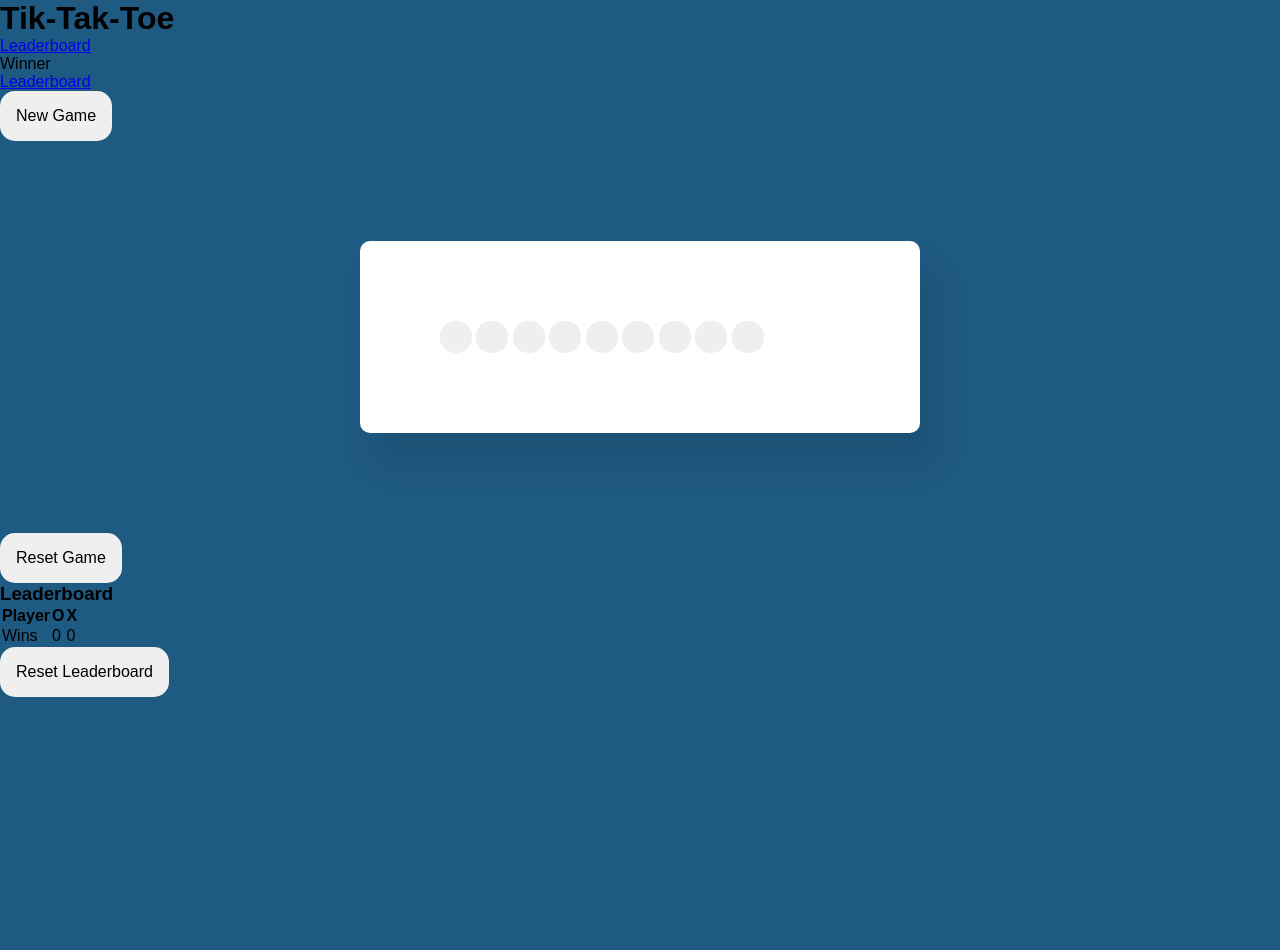
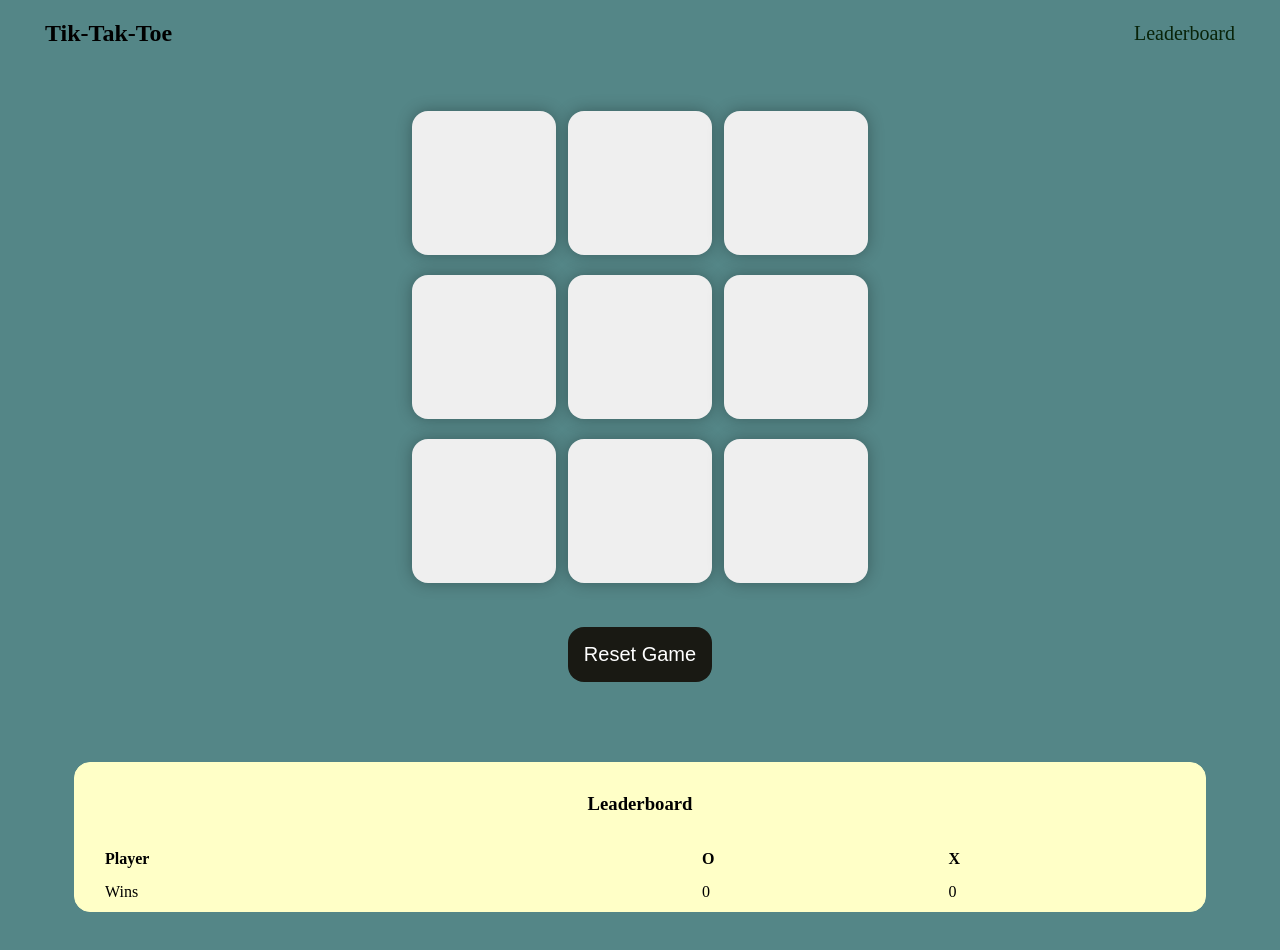
Before and after one commit to progdev24/Tik-Tik-Toe.github.io, a plain HTML site: page index.html in a window 1280 px wide. Before the commit the page ends 800 px from the top, so only its background shows below. Drawn offline with Linux system fonts and the light colour scheme.

Commit message:
Add files via upload

```diff
--- a/app.js
+++ b/app.js
@@ -81,6 +81,7 @@ const enableBoxes = () => {
     for(let box of boxes){
         box.disabled = false;
         box.innerText = "";
+        box.removeAttribute("style", "background-color");
     }
 }
 
@@ -90,6 +91,7 @@ const showWinner = (winner) => {
     headerLeaderboard.classList.add("hide");
     resetBtn.classList.add("hide");
     resetLeaderboard.classList.remove("hide");
+
     disableBoxes();
     if(winner === "O"){
         pointForOVal++;
@@ -99,6 +101,7 @@ const showWinner = (winner) => {
         pointForX.innerHTML = pointForXVal;
     }
 }
+let q;
 
 const checkWinner = () => {
     for(let pattern of winPatterns){
@@ -109,12 +112,14 @@ const checkWinner = () => {
         if(pos1Val != "" && pos2Val != "" && pos3Val != ""){
             if(pos1Val === pos2Val && pos2Val === pos3Val){
                 showWinner(pos1Val);
+                boxes[pattern[0]].setAttribute("style", "background-color:#ffffc7");
+                boxes[pattern[1]].setAttribute("style", "background-color:#ffffc7");
+                boxes[pattern[2]].setAttribute("style", "background-color:#ffffc7");
                 return true;
             }
         }
     }
 }
-
 newGameBtn.addEventListener("click", resetGame);
 resetBtn.addEventListener("click", resetGame);
 resetLeaderboard.addEventListener("click", resetGameByResetLeaderbaord);
--- a/style.css
+++ b/style.css
@@ -1,100 +1,127 @@
 *{
+    margin: 0;
     padding: 0;
-    margin: 0;
-    box-sizing: border-box;
-    font-family: sans-serif;
 }
 body{
-    height: 100%;
-    background-color: #1f5a82;
+    background-color: #548687;
+    text-align: center;
+}
+.header{
+    max-width: 1300px;
+    margin: auto;
+    padding-right: 25px;
+    padding-left: 25px;
+}
+#title{
+    padding: 20px;
+    display: flex;
+    align-items: center;
+    justify-content: space-between;
+}
+#title h1{
+    font-size: 1.5rem;
+}
+@media only screen and (max-width:400px){
+    .header{
+        padding-right: 1px;
+        padding-left: 2px;
+    }
+    #title{
+        padding: 20px 0;
+    }
+}
+.fixed{
+    text-decoration: none;
+    cursor: pointer;
+    color: #082309;
+    font-size: 1.25rem;
 }
 .container{
-    background-color: #ffffff;
-    width: 70vmin;
-    padding: 10vmin;
-    margin: 100px auto;
-    border-radius: 10px;
-    box-shadow: 15px 30px 35px rgba(0, 0, 0, 0.1);
+    height: 70vh;
+    display: flex;
+    align-items: center;
+    justify-content: center;
+
 }
-@media only screen and (max-width: 460px){
-    .container{
-        width: 80vmin;
-    }
+.game{
+    height: 60vmin;
+    width: 60vmin;
+    display: flex;
+    flex-wrap: wrap;
+    justify-content: center;
+    align-items: center;
+    gap: 1.5vmin;
 }
-@media only screen and (max-width: 336px){
-    .container{
-        width: 90vmin;
-    }
+.box{
+    height: 18vmin;
+    width: 18vmin;
+    border-radius: 1rem;
+    border: none;
+    box-shadow: 0 0 1rem rgba(0, 0, 0, 0.3);
+    font-size: 8vmin;
+    cursor: pointer;
 }
-.coin{
-    height: 150px;
-    width: 150px;
-    position: relative;
-    margin: 32px auto;
-    transform-style: preserve-3d;
-}
-.coin img{
-    width: 100%;
-}
-.heads, .tails{
-    position: absolute;
-    width: 100%;
-    height: 100%;
-    backface-visibility: hidden;
-}
-.tails{
-    transform: rotateX(180deg);
+.btn{
+    padding: 1rem;
+    font-size: 1.25rem;
+    background-color: #191913;
+    color: #fff;
+    border-radius: 1rem;
+    border: none;
+    cursor: pointer;
 }
 
-@keyframes spin-tails {
-    0%{
-        transform: rotateX(0deg);
-    }
-    100%{
-        transform: rotateX(1980deg);     /*  1980 + 180 = 2160 */
-    }
+#msg{
+    color: #ffffc7;
+    font-size: 5vmin;
 }
-@keyframes spin-heads {
-    0%{
-        transform: rotateX(0deg);
-    }
-    100%{
-        transform: rotateX(2160deg);
-    }
+.msg-container{
+    height: 100vmin;
+    display: flex;
+    justify-content: center;
+    align-items: center;
+    flex-direction: column;
+    gap: 4rem;
+}
+.hide{
+    display: none;
 }
 
-.stats{
-    display: flex;
-    color: #101020;
+/* leaderboard */
+
+.small-container{
+    max-width: 1080px;
+    margin: 80px auto;
+    padding-left: 25px;
+    padding-right: 25px;
+    background-color: #ffffc7;
+    border-radius: 1rem;
+    border: 1px solid #ffffc7;
+}
+.small-container #Leaderboard{
+    margin: 30px 0 30px 0;
+}
+table{
+    width: 100%;
+    border-collapse: collapse;
+}
+tr{
+    margin: 4px 0;
+}
+
+th{
+    text-align: left;
+    padding: 5px;
+}
+td{
+    text-align: left;
+    padding: 10px 5px;
+}
+#reset-leaderboard{
+    margin: 10px 0;
+    padding: 0.5rem;
     font-size: 1rem;
-    font-weight: 500;
-    padding: 1rem;
-    margin-top: 55px;
-    margin-bottom: 40px;
-    box-shadow: 0 0 20px rgba(0, 139, 253, 0.25);
-    justify-content: space-between;
 }
-.buttons{
-    display: flex;
-    justify-content: space-between;
+#fixed{
+    display: none;
 }
-button{
-    padding: 1rem;
-    border: none;
-    font-size: 1rem;
-    border-radius: 15px;
-    cursor: pointer;
-}
-#flip-button{
-    background-color: #053469;
-    color: white;
-}
-#flip-button:disabled{
-    background-color: #e1e0ee;
-    border-color: #e1e0ee;
-    color: #101020;
-}
-#reset-button{
-    background-color: #674706;
-    color: white;
-}
```
